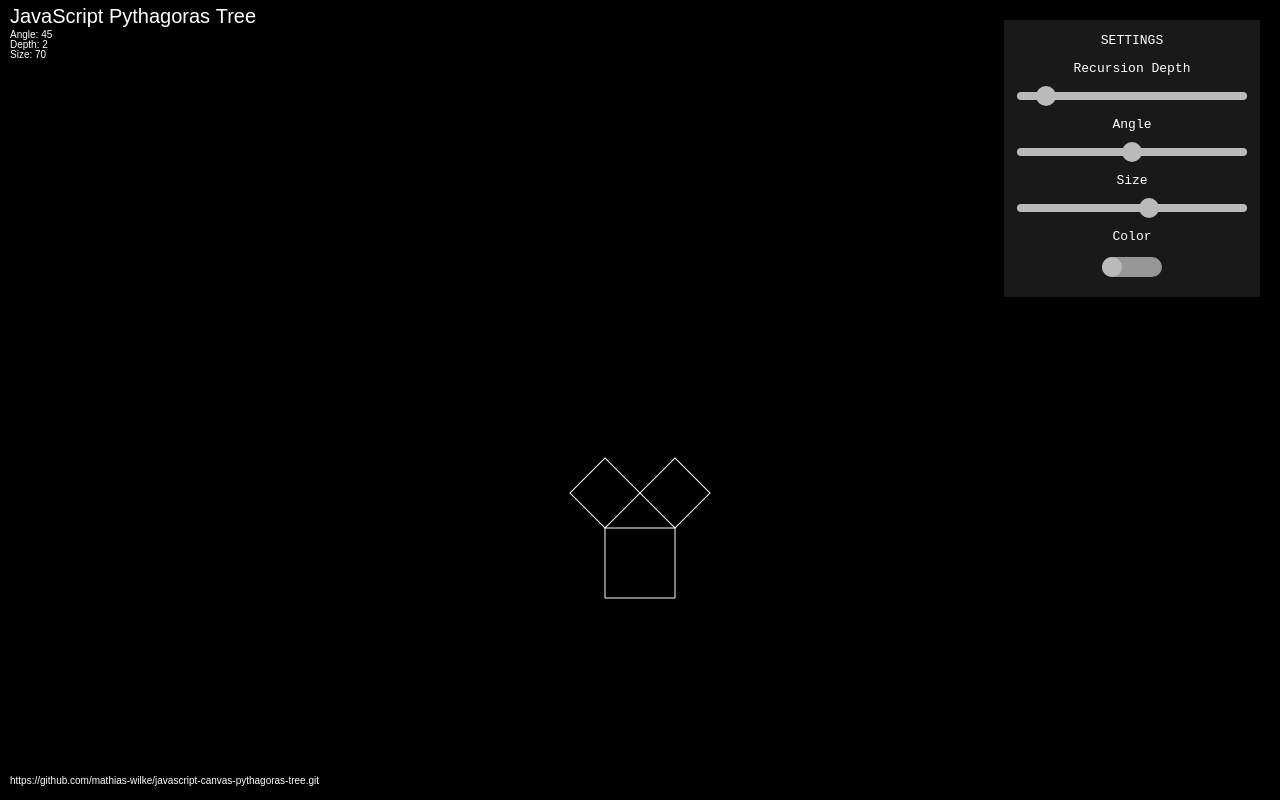
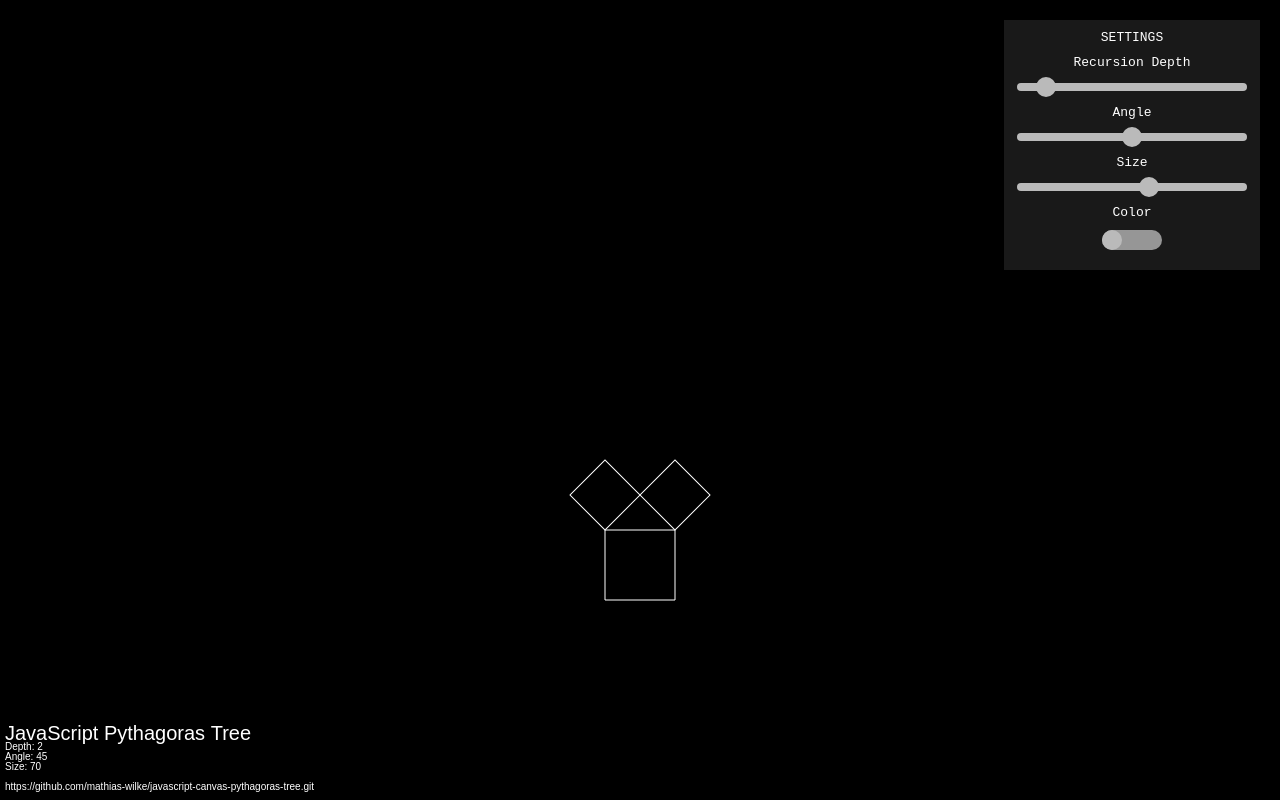
Before and after one commit to mathias-wilke/javascript-canvas-pythagoras-tree, a plain HTML site: page index.html in a window 1280 px wide. Drawn offline with Linux system fonts and the light colour scheme.

Commit message:
updated UI to use the full width

```diff
--- a/css/canvas-fun.css
+++ b/css/canvas-fun.css
@@ -1,10 +1,18 @@
 * {
     text-align: center;
     font-family: monospace;
+    margin:0;
+    padding:0;
+}
+
+canvas{
+    display:block;
 }
 
 body {
     background-color: #000;
+    width:100%;
+    height:100%;
 }
 
 p {
@@ -19,6 +27,10 @@ p {
     z-index: 1;
     background-color: rgba(51, 51, 51, 0.5);
     padding-bottom: 20px;
+}
+
+.slidecontainer p {
+    margin: 10px;
 }
 
 .slider {
--- a/js/canvas-fun.js
+++ b/js/canvas-fun.js
@@ -14,12 +14,12 @@ var recursion = document.getElementById("recursion").value;
 function draw(){
     ctx.fillStyle = "white";
     ctx.font = "20px Arial";
-    ctx.fillText("JavaScript Pythagoras Tree", 0, 15);
+    ctx.fillText("JavaScript Pythagoras Tree", 5, canvas.height - 60);
     ctx.font = "10px Arial";
-    ctx.fillText("Depth: " + recursion, 0, 40);
-    ctx.fillText("Angle: " + angle, 0, 30);
-    ctx.fillText("Size: " + width, 0, 50);
-    ctx.fillText("https://github.com/mathias-wilke/javascript-canvas-pythagoras-tree.git", 0, canvas.height - 4);
+    ctx.fillText("Depth: " + recursion, 5, canvas.height - 50);
+    ctx.fillText("Angle: " + angle, 5, canvas.height - 40);
+    ctx.fillText("Size: " + width, 5, canvas.height - 30);
+    ctx.fillText("https://github.com/mathias-wilke/javascript-canvas-pythagoras-tree.git", 5, canvas.height - 10);
     ctx.translate((canvas.width / 2) - width / 2, (canvas.height / 2) + 200);
     drawTree(recursion, width, angle);
 
@@ -82,8 +82,8 @@ function clear(){
 
 //if the user changes the size of the window we have do recalculate
 function resizeCanvas(){
-    canvas.width = window.innerWidth - 20;
-    canvas.height = window.innerHeight - 20;
+    canvas.width = window.innerWidth;
+    canvas.height = window.innerHeight;
 }
 
 //let us call the function once at the start to get the user's canvas size
```
